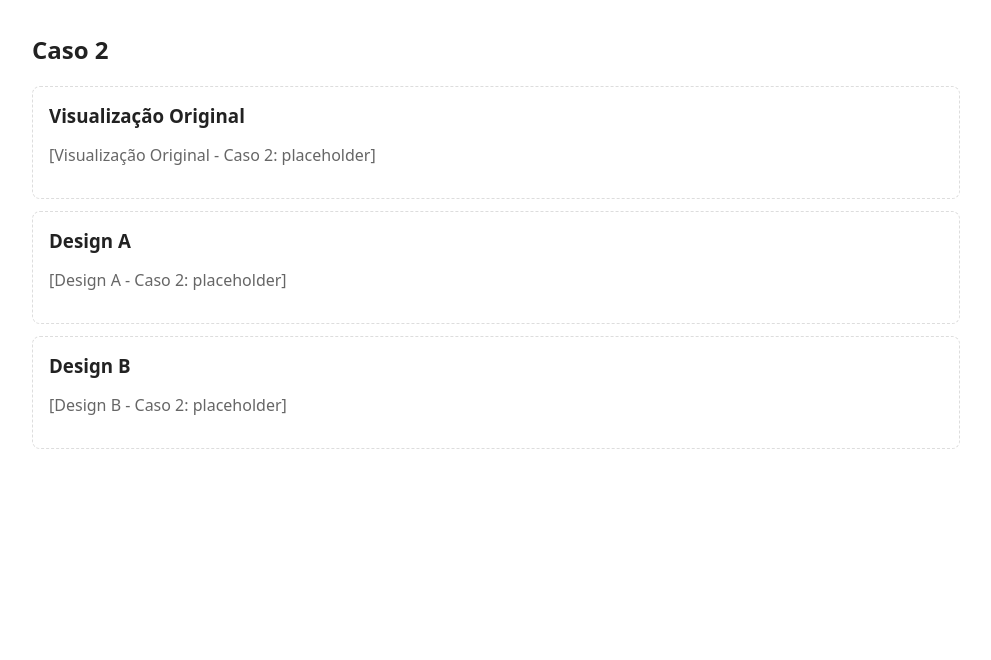
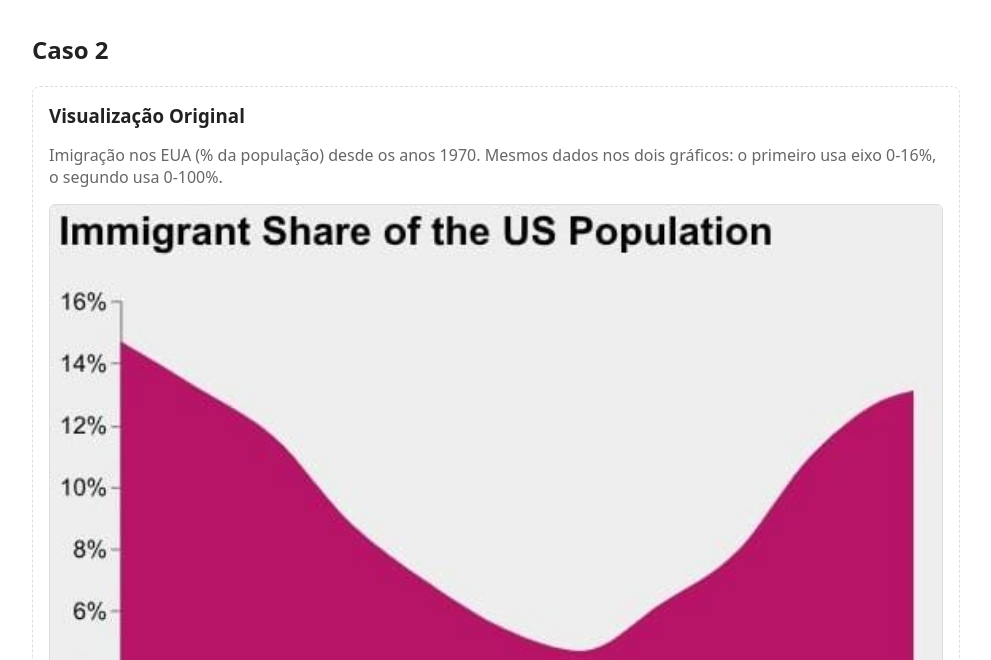
Before and after one commit to Romanoferr/visualizacao-Redesign, a website built with Vite: page index.html in a window 1280 px wide. Both pictures are taken after a click on the tab "Caso 2". Shown: the part 140-800 px from the top of the page, without its empty margins (144-1135 px from the left). Built offline with nearby package versions, Linux system fonts and the light colour scheme; files whose address does not match are found by name; what @duckdb/duckdb-wasm, xlsx would draw is missing.

Commit message:
caso 2 - visualizacao original

```diff
--- a/src/cases/case-2/Original.ts
+++ b/src/cases/case-2/Original.ts
@@ -1,7 +1,30 @@
-// Placeholder da visualizacao original do Caso 2.
+// Visualizacao original do Caso 2 - duas imagens do mesmo dado (imigracao nos EUA),
+// cada uma com uma escala de eixo diferente.
+// Fonte: junkcharts.com/mirror-images (graficos de Hansjorg Schulz)
+import img1Url from "./data/image_imigracao_1.jpg?url";
+import img2Url from "./data/image_imigracao_2.jpg?url";
+
 export function renderOriginal2(target: HTMLElement): void {
   target.innerHTML = `
     <h3>Visualização Original</h3>
-    <p class="placeholder">[Visualização Original - Caso 2: placeholder]</p>
+    <p class="placeholder">
+      Imigração nos EUA (% da população) desde os anos 1970. Mesmos dados nos
+      dois gráficos: o primeiro usa eixo 0-16%, o segundo usa 0-100%.
+    </p>
   `;
+  const wrap = document.createElement("div");
+  wrap.className = "original-pair";
+
+  const img1 = document.createElement("img");
+  img1.src = img1Url;
+  img1.alt = "Grafico 1: % de imigrantes, eixo 0-16%";
+  img1.className = "original-img";
+
+  const img2 = document.createElement("img");
+  img2.src = img2Url;
+  img2.alt = "Grafico 2: % de nao-imigrantes, eixo 0-100%";
+  img2.className = "original-img";
+
+  wrap.append(img1, img2);
+  target.appendChild(wrap);
 }
--- a/src/styles/main.css
+++ b/src/styles/main.css
@@ -88,6 +88,17 @@ body {
   background: #fff;
 }
 
+/* Duas imagens originais lado a lado (caso 2). */
+.original-pair {
+  display: flex;
+  gap: 12px;
+  flex-wrap: wrap;
+}
+
+.original-pair .original-img {
+  flex: 1 1 260px;
+}
+
 /* Tabela de prova do DuckDB. */
 .data-table {
   width: 100%;
```
Also changed, not shown: src/cases/case-2/data/image_imigracao_1.jpg (added), src/cases/case-2/data/image_imigracao_2.jpg (added).
